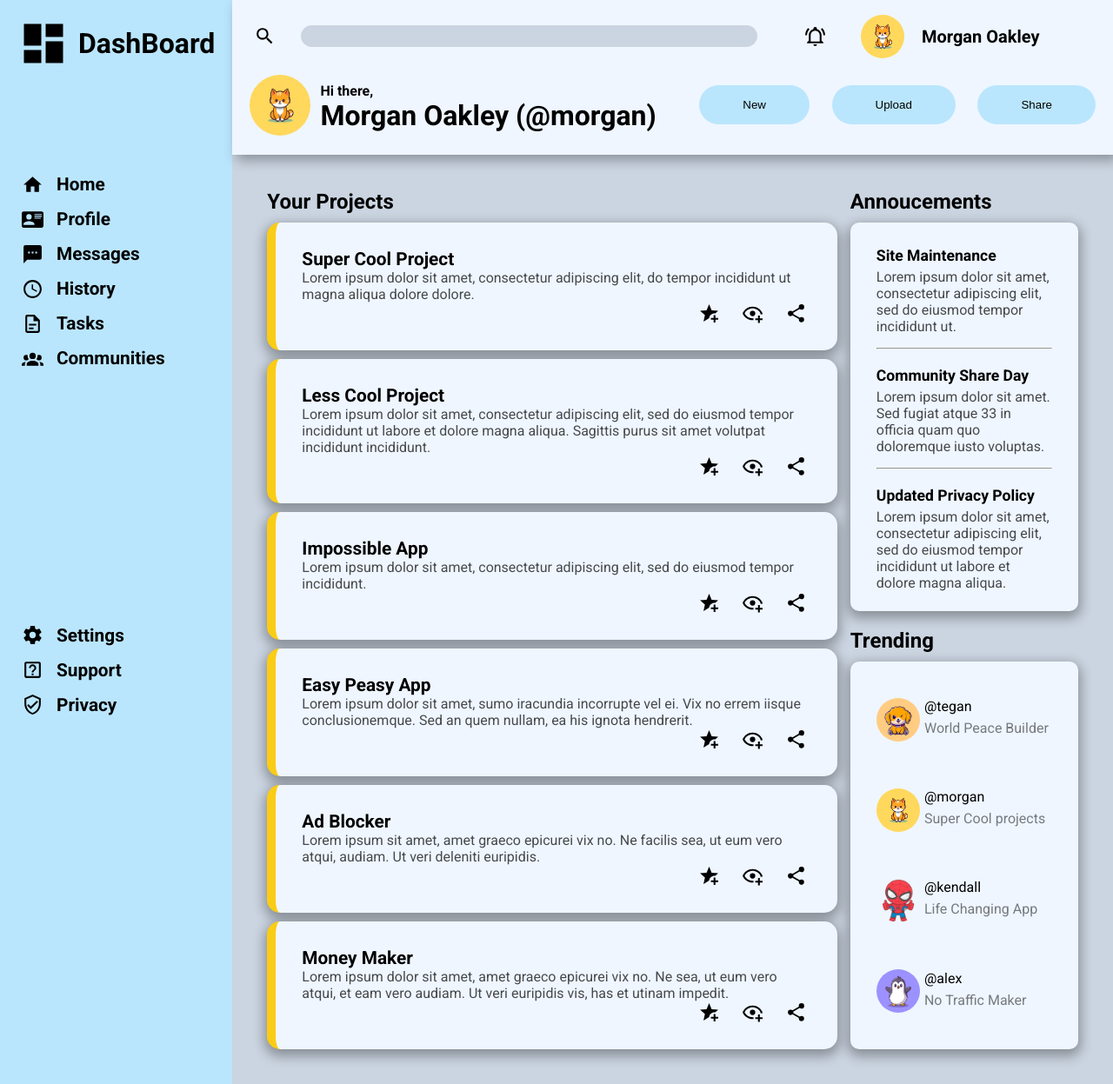
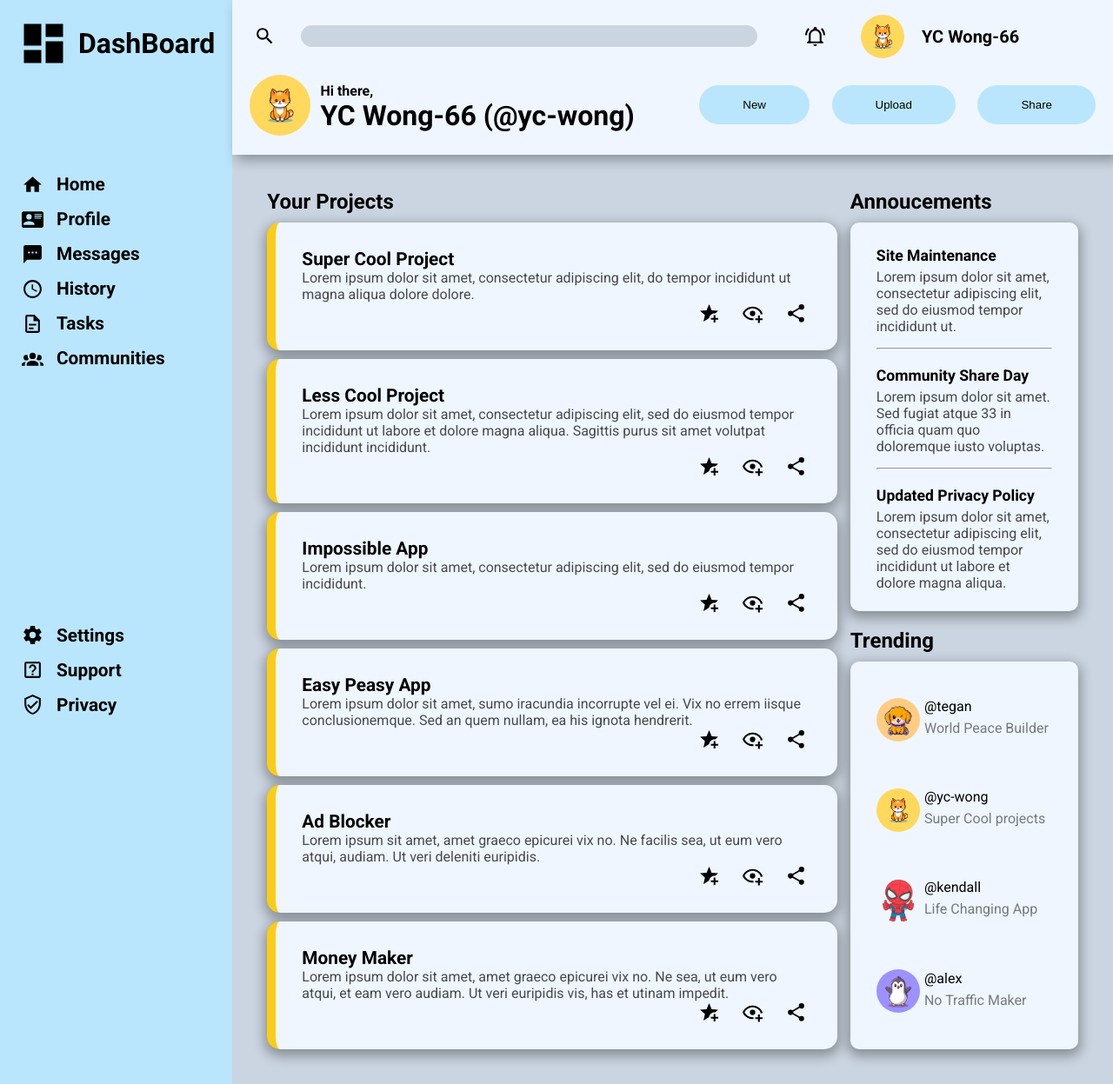
Before and after one commit to WongYC-66/odin-admin-dashboard, a plain HTML site: page index.html in a window 1280 px wide. Shown: the whole page at 87% size. Drawn offline with Linux system fonts and the light colour scheme; files whose address does not match are found by name.

Commit message:
edit to author username

```diff
--- a/index.html
+++ b/index.html
@@ -36,14 +36,14 @@
                 <div class="notificationCell">
                     <img class="icon" src="./images/bell-ring-outline.svg" alt="icon">
                     <img class="user-icon" src="./images/profile.jpg" alt="icon">
-                    <p>Morgan Oakley</p>
+                    <p>YC Wong-66</p>
                 </div>
             </div>
             <div class="header-row2">
                 <div class="welcomeCell">
                     <img class="user-icon-big" src="./images/profile.jpg" alt="icon">
                     <p>Hi there,</p>
-                    <h1>Morgan Oakley (@morgan)</h1>
+                    <h1>YC Wong-66 (@yc-wong)</h1>
                 </div>
                 <div class="actionCell">
                     <button type="button">New</button>
@@ -145,7 +145,7 @@
                         </div>
                         <div class="trend-card">
                             <img class="user-icon" src="./images/profile.jpg" alt="icon">
-                            <p>@morgan</p>
+                            <p>@yc-wong</p>
                             <p>Super Cool projects</p>
                         </div>
                         <div class="trend-card">
```
